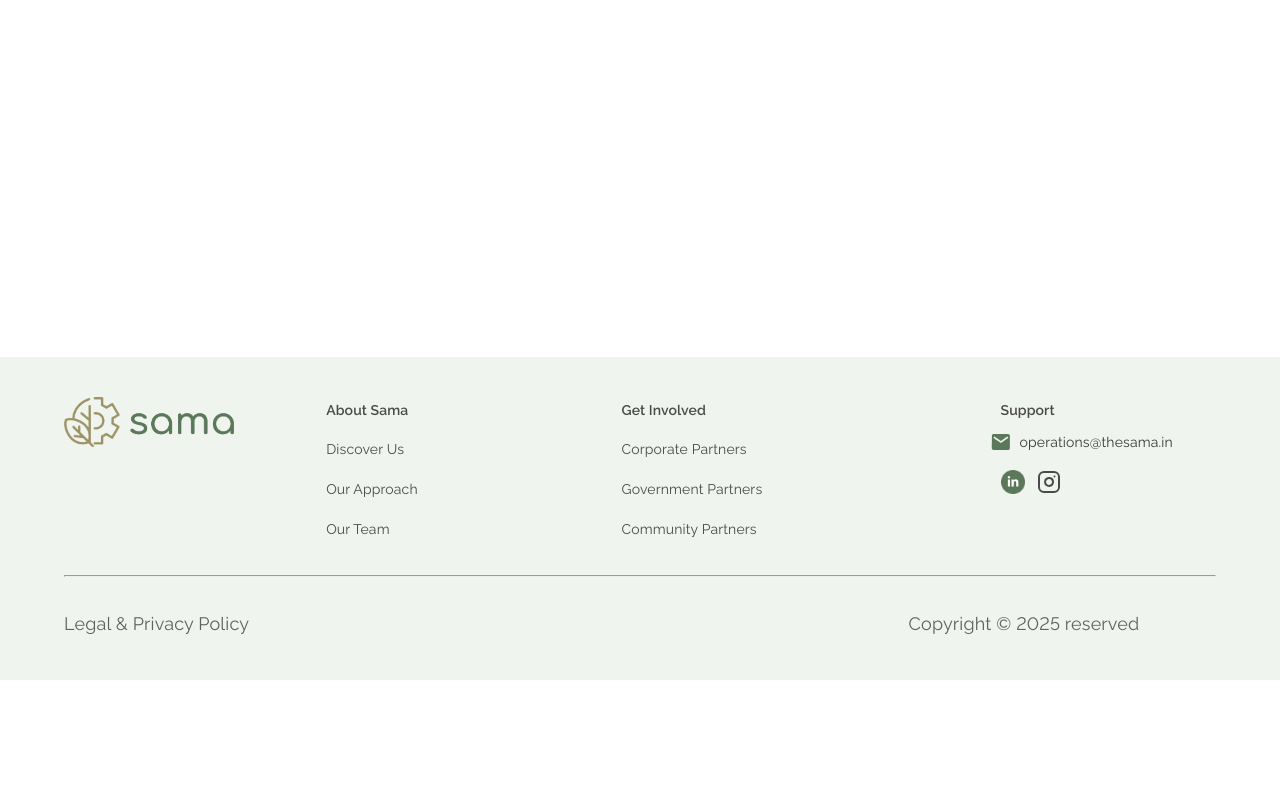
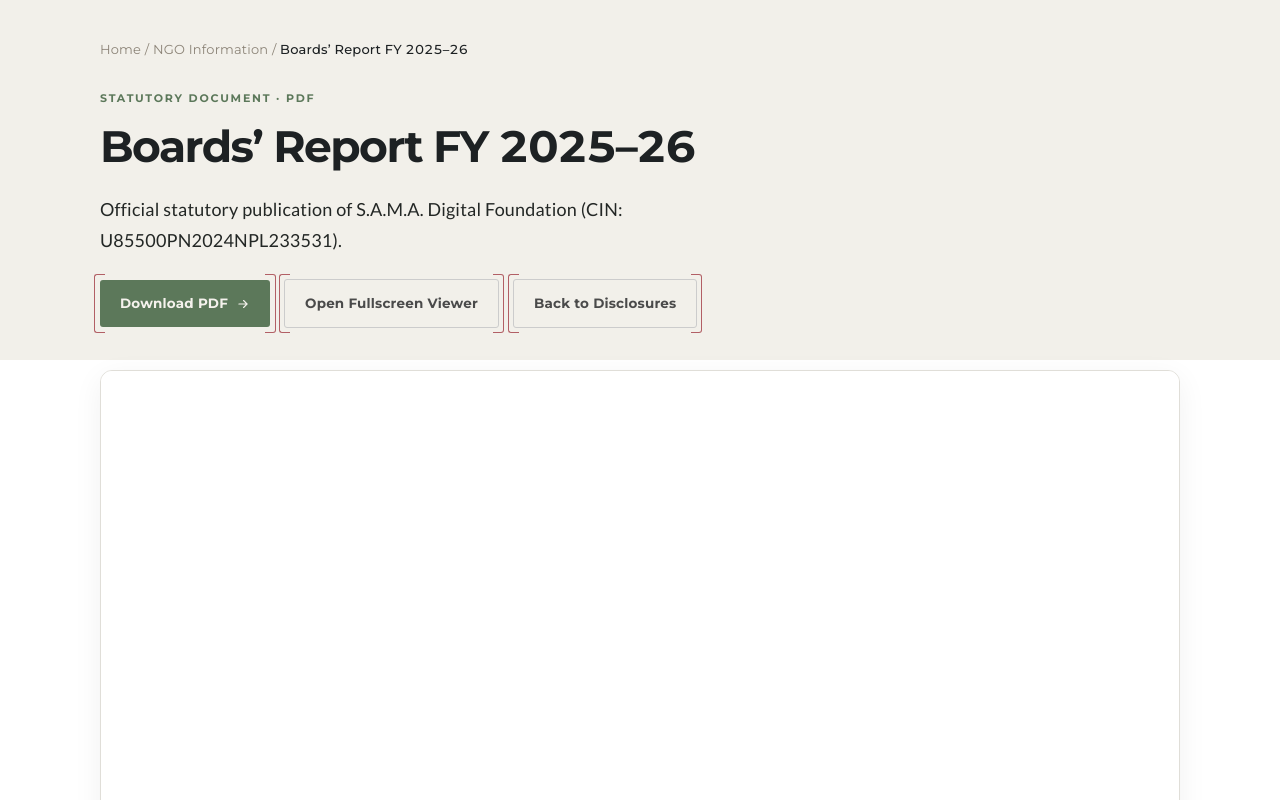
Before and after one commit to navgurukul/sama, a React (Create React App) app: page /docs/SAMA_Digital_Foundation_Directors_Report_FY2025-26.pdf in a window 1280 px wide. Shown: the part 120-920 px from the top of the page. Before the commit the page ends 800 px from the top, so only its background shows below. Built offline with nearby package versions, Linux system fonts and the light colour scheme; a web font is replaced by a local one.

Commit message:
fix(docs-and-404): add PdfViewer for in-app PDF rendering and branded EditorialNotFound 404 page

```diff
--- a/src/App.js
+++ b/src/App.js
@@ -20,6 +20,8 @@ import BlogRethinkingInclusion from './Pages/Editorial/BlogRethinkingInclusion';
 import EditorialDonate from './Pages/Editorial/EditorialDonate';
 import EditorialContact from './Pages/Editorial/EditorialContact';
 import EditorialCorporate from './Pages/Editorial/EditorialCorporate';
+import EditorialNotFound from './Pages/Editorial/EditorialNotFound';
+import PdfViewer from './Pages/Editorial/PdfViewer';
 import DashboardPage from './Dashboard';
 import MacRearch from './Pages/LaptopTagging';
 import DataAssignmentForm from './Pages/LaptopData/LaptopData';
@@ -189,8 +191,7 @@ function App() {
                 }
               />
 
-              <Route path="/donorcsr/*" element={<h2>Page Not Found</h2>} />
-              <Route path="*" element={<h2>Page Not Found</h2>} />
+              <Route path="/donorcsr/*" element={<EditorialNotFound />} />
 
 
               <Route path="/question-selection" element={
@@ -365,6 +366,8 @@ function App() {
                 }
               />
               <Route path="/pickup" element={<Pickup />} />
+              <Route path="/docs/:filename" element={<PdfViewer />} />
+              <Route path="*" element={<EditorialNotFound />} />
             </Routes>
             {" "}
           </div>
--- /dev/null
+++ b/src/Pages/Editorial/EditorialNotFound.jsx
@@ -0,0 +1,39 @@
+import React, { useEffect } from 'react';
+import { Link } from 'react-router-dom';
+import useReveal from '../../components/Editorial/useReveal';
+import '../../styles/editorial.css';
+
+export default function EditorialNotFound() {
+  useReveal();
+
+  useEffect(() => {
+    document.title = "Page Not Found | Sama Digital Foundation";
+    window.scrollTo(0, 0);
+  }, []);
+
+  return (
+    <div className="editorial-page page" id="page-notfound" style={{ minHeight: '65vh', display: 'flex', alignItems: 'center' }}>
+      <section className="sec" style={{ width: '100%', padding: '90px 0' }}>
+        <div className="wrap reveal" style={{ textAlign: 'center', maxWidth: '640px', margin: '0 auto' }}>
+          <span className="eyebrow" style={{ color: 'var(--green, #5C785A)', letterSpacing: '0.12em' }}>
+            404 Error
+          </span>
+          <h1 className="display h1 mt-s" style={{ fontSize: 'clamp(36px, 5vw, 56px)' }}>
+            Page <em>not found.</em>
+          </h1>
+          <p className="lede mt-m" style={{ color: 'var(--muted, #666)', lineHeight: 1.6 }}>
+            The link you clicked may be broken, or the page may have been moved or updated.
+          </p>
+          <div className="btn-row mt-l" style={{ justifyContent: 'center', gap: '16px' }}>
+            <Link className="bracket bracket--solid" to="/">
+              Back to Home <svg width="14" height="14" viewBox="0 0 24 24" fill="none" stroke="currentColor" strokeWidth="2" strokeLinecap="round"><path d="M5 12h14M13 6l6 6-6 6"/></svg>
+            </Link>
+            <Link className="bracket" to="/contact" style={{ border: '1px solid #ccc', color: 'inherit' }}>
+              Contact Us
+            </Link>
+          </div>
+        </div>
+      </section>
+    </div>
+  );
+}
--- /dev/null
+++ b/src/Pages/Editorial/PdfViewer.jsx
@@ -0,0 +1,105 @@
+import React, { useEffect } from 'react';
+import { useParams, Link } from 'react-router-dom';
+import useReveal from '../../components/Editorial/useReveal';
+import '../../styles/editorial.css';
+
+export default function PdfViewer() {
+  useReveal();
+  const { filename } = useParams();
+
+  const safeFilename = filename || 'document.pdf';
+  const cleanName = safeFilename.replace(/\.pdf$/i, '');
+  const isDirectorsReport = cleanName.toLowerCase().includes('director') || cleanName.toLowerCase().includes('board');
+
+  const displayName = isDirectorsReport
+    ? 'Boards’ Report FY 2025–26'
+    : cleanName.replace(/[-_]/g, ' ').replace(/\b\w/g, (c) => c.toUpperCase());
+
+  // Direct static path and API download fallback
+  const pdfUrl = `/docs/${safeFilename}`;
+  const apiDownloadUrl = `https://sama-api.thesama.in/api/public/download-report?report=${encodeURIComponent(cleanName)}`;
+
+  useEffect(() => {
+    document.title = `${displayName} | Sama Digital Foundation`;
+    window.scrollTo(0, 0);
+  }, [displayName]);
+
+  return (
+    <div className="editorial-page page" id="page-pdf-viewer">
+      <section className="page-hero" style={{ paddingBottom: '32px' }}>
+        <div className="wrap reveal">
+          <div className="crumbs">
+            <Link to="/">Home</Link> / <Link to="/ngo-information">NGO Information</Link> / <b>{displayName}</b>
+          </div>
+          <span className="eyebrow">Statutory Document · PDF</span>
+          <h1 className="display h1 mt-s" style={{ fontSize: 'clamp(28px, 4vw, 44px)' }}>
+            {displayName}
+          </h1>
+          <p className="lede mt-m">
+            Official statutory publication of S.A.M.A. Digital Foundation (CIN: U85500PN2024NPL233531).
+          </p>
+
+          <div className="btn-row mt-m" style={{ gap: '14px', flexWrap: 'wrap' }}>
+            <a
+              className="bracket bracket--solid"
+              href={apiDownloadUrl}
+              download={safeFilename}
+            >
+              Download PDF <svg width="14" height="14" viewBox="0 0 24 24" fill="none" stroke="currentColor" strokeWidth="2" strokeLinecap="round"><path d="M5 12h14M13 6l6 6-6 6"/></svg>
+            </a>
+            <a
+              className="bracket"
+              href={pdfUrl}
+              target="_blank"
+              rel="noopener noreferrer"
+              style={{ border: '1px solid #ccc', color: 'inherit' }}
+            >
+              Open Fullscreen Viewer
+            </a>
+            <Link className="bracket" to="/ngo-information" style={{ border: '1px solid #ccc', color: 'inherit' }}>
+              Back to Disclosures
+            </Link>
+          </div>
+        </div>
+      </section>
+
+      <section className="sec" style={{ paddingTop: '10px', paddingBottom: '80px' }}>
+        <div className="wrap reveal">
+          <div style={{
+            width: '100%',
+            height: '80vh',
+            minHeight: '650px',
+            background: '#faf9f6',
+            borderRadius: '12px',
+            overflow: 'hidden',
+            border: '1px solid #e0ded8',
+            boxShadow: '0 8px 30px rgba(0,0,0,0.06)'
+          }}>
+            <object
+              data={pdfUrl}
+              type="application/pdf"
+              width="100%"
+              height="100%"
+              style={{ display: 'block' }}
+            >
+              <iframe
+                src={pdfUrl}
+                width="100%"
+                height="100%"
+                title={displayName}
+                style={{ border: 'none' }}
+              >
+                <div style={{ padding: '40px', textAlign: 'center' }}>
+                  <p>Your browser does not support inline PDF viewing.</p>
+                  <a className="bracket bracket--solid" href={apiDownloadUrl} download={safeFilename}>
+                    Click here to download {displayName} (PDF)
+                  </a>
+                </div>
+              </iframe>
+            </object>
+          </div>
+        </div>
+      </section>
+    </div>
+  );
+}
--- a/src/components/Footer/SmartFooter.jsx
+++ b/src/components/Footer/SmartFooter.jsx
@@ -3,49 +3,46 @@ import { useLocation } from 'react-router-dom';
 import Footer from './Footer';
 import EditorialFooter from '../Editorial/EditorialFooter';
 
-const EDITORIAL_ROUTES = new Set([
-  '',
-  '/',
-  '/about',
-  '/initiatives',
-  '/sama-saathi',
-  '/our-approach',
-  '/labs',
-  '/giving',
-  '/first-laptop',
-  '/bfg',
-  '/build-for-good',
-  '/ourteam',
-  '/team',
-  '/communications',
-  '/comms',
-  '/donate',
-  '/contact',
-  '/ngo-information',
-  '/statutory-disclosures',
-  '/privacy-policy',
-  '/ourgoverment',
-  '/our-government',
-  '/communitypartners',
-  '/about-initiative',
-  '/login',
-  '/signup',
-  '/ngoregistration'
-]);
+// Internal operational / dashboard prefixes
+const DASHBOARD_PREFIXES = [
+  '/dashboard',
+  '/ops',
+  '/corporate',
+  '/corpretedb',
+  '/donorcsr',
+  '/pickup',
+  '/pickup-request-by-donor',
+  '/laptopinventory',
+  '/laptop-tagging',
+  '/laptop-stage',
+  '/user-details',
+  '/userdetails',
+  '/data-assignment-form',
+  '/documentupload',
+  '/documentreupload',
+  '/monthly-reporting',
+  '/monthly-report',
+  '/yearly-reporting',
+  '/yearly-report',
+  '/audit',
+  '/afe',
+  '/attentionneeded',
+  '/ngoprofile',
+  '/beneficiaryprofile',
+  '/mouupload',
+  '/question-selection',
+  '/donormanager',
+];
 
 export default function SmartFooter() {
   const location = useLocation();
-  const normalizedPath = (location.pathname || '').toLowerCase().replace(/\/+$/, '') || '/';
+  const path = (location.pathname || '').toLowerCase();
+  const isDashboard = DASHBOARD_PREFIXES.some((prefix) => path.startsWith(prefix));
 
-  const isEditorial =
-    EDITORIAL_ROUTES.has(normalizedPath) ||
-    normalizedPath.startsWith('/ourteam') ||
-    normalizedPath.startsWith('/team') ||
-    normalizedPath.startsWith('/blog') ||
-    normalizedPath.startsWith('/ngoregistration');
-
-  if (isEditorial) {
-    return <EditorialFooter />;
+  // If inside an internal operations dashboard, render internal Footer;
+  // otherwise (including all public pages and 404s), render the EditorialFooter.
+  if (isDashboard) {
+    return <Footer />;
   }
-  return <Footer />;
+  return <EditorialFooter />;
 }
--- a/src/components/Header/SmartHeader.jsx
+++ b/src/components/Header/SmartHeader.jsx
@@ -3,43 +3,46 @@ import { useLocation } from 'react-router-dom';
 import Navbar from './Navbar';
 import EditorialHeader from '../Editorial/EditorialHeader';
 
-const EDITORIAL_ROUTES = [
-  '/',
-  '/about',
-  '/initiatives',
-  '/sama-saathi',
-  '/our-approach',
-  '/labs',
-  '/giving',
-  '/first-laptop',
-  '/bfg',
-  '/build-for-good',
-  '/ourteam',
-  '/communications',
-  '/comms',
-  '/donate',
-  '/contact',
-  '/ngo-information',
-  '/statutory-disclosures',
-  '/privacy-policy',
-  '/ourgoverment',
-  '/our-government',
-  '/communitypartners',
-  '/about-initiative',
-  '/login',
-  '/signup',
-  '/ngoregistration'
+// Internal operational / dashboard prefixes
+const DASHBOARD_PREFIXES = [
+  '/dashboard',
+  '/ops',
+  '/corporate',
+  '/corpretedb',
+  '/donorcsr',
+  '/pickup',
+  '/pickup-request-by-donor',
+  '/laptopinventory',
+  '/laptop-tagging',
+  '/laptop-stage',
+  '/user-details',
+  '/userdetails',
+  '/data-assignment-form',
+  '/documentupload',
+  '/documentreupload',
+  '/monthly-reporting',
+  '/monthly-report',
+  '/yearly-reporting',
+  '/yearly-report',
+  '/audit',
+  '/afe',
+  '/attentionneeded',
+  '/ngoprofile',
+  '/beneficiaryprofile',
+  '/mouupload',
+  '/question-selection',
+  '/donormanager',
 ];
 
 export default function SmartHeader() {
   const location = useLocation();
-  const isEditorial =
-    EDITORIAL_ROUTES.includes(location.pathname) ||
-    location.pathname.startsWith('/blog') ||
-    location.pathname.startsWith('/ngoregistration');
+  const path = (location.pathname || '').toLowerCase();
+  const isDashboard = DASHBOARD_PREFIXES.some((prefix) => path.startsWith(prefix));
 
-  if (isEditorial) {
-    return <EditorialHeader />;
+  // If inside an internal operations dashboard, render internal Navbar;
+  // otherwise (including all public pages and 404s), render the EditorialHeader.
+  if (isDashboard) {
+    return <Navbar />;
   }
-  return <Navbar />;
+  return <EditorialHeader />;
 }
```
Also changed, not shown: 26 other files (tests, documents, lock files or other folders).
